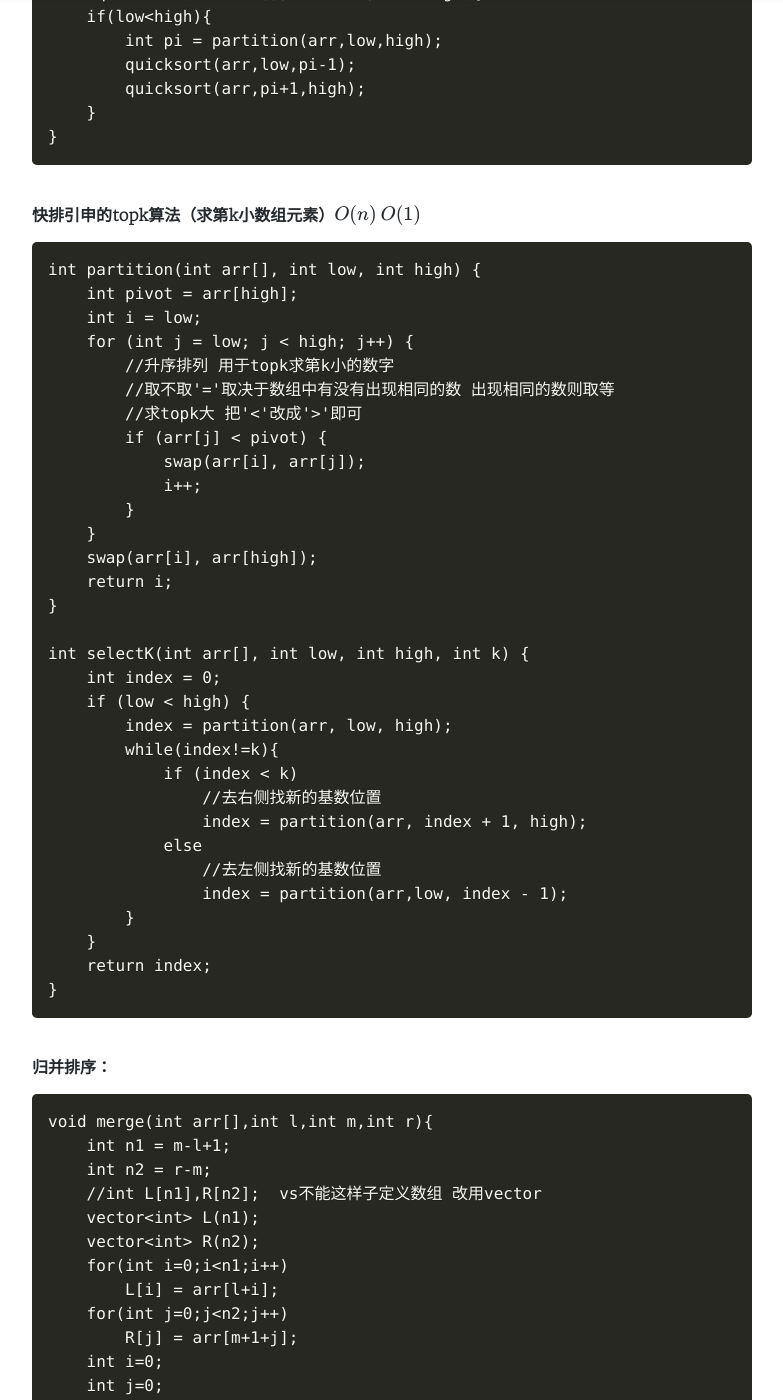
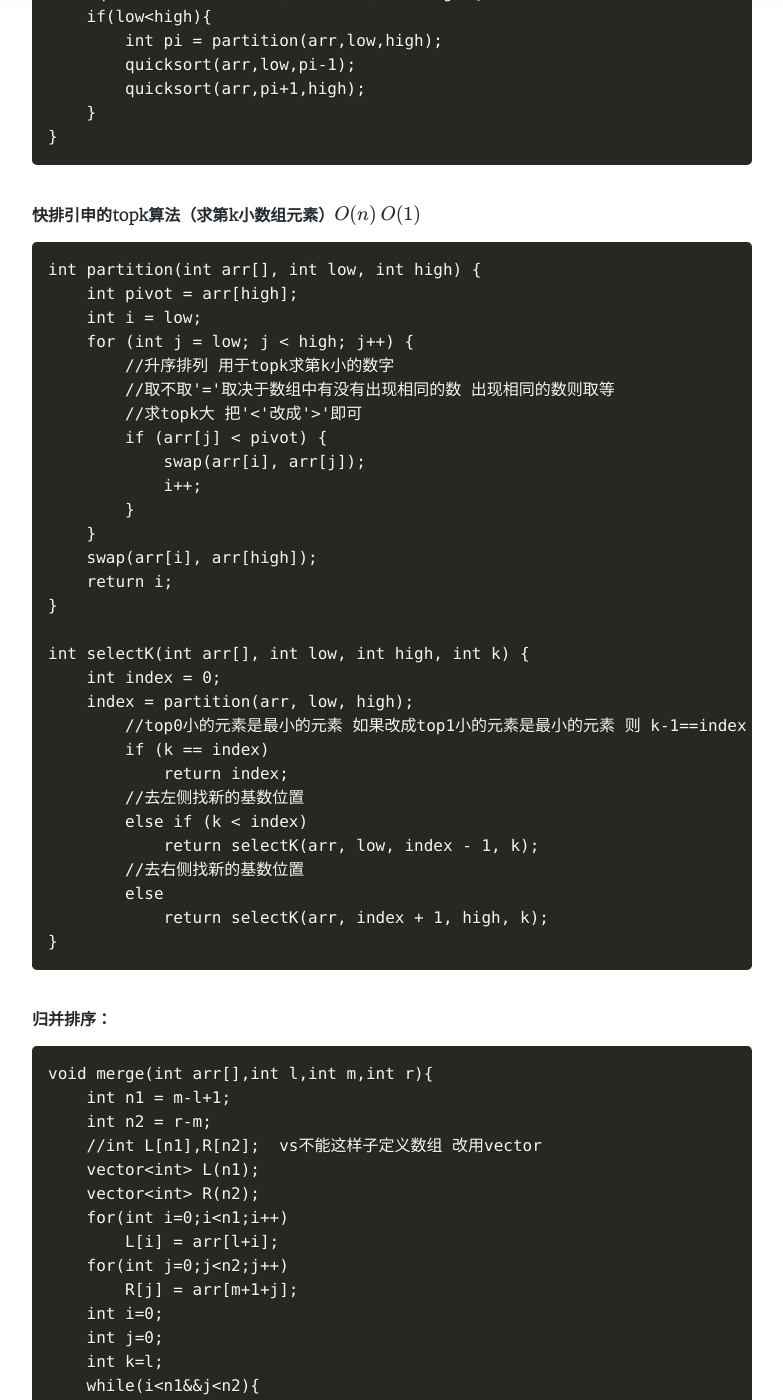
Before and after one commit to geekgitcode/geekgitcode.github.io, a Jekyll site: the page built from _posts/2020-10-23-sort.md, in a window 1280 px wide and 1400 px high, scrolled down 938 px. Shown: the whole window, without its empty margins (248-1031 px from the left). Built offline with Jekyll 4.4.1, drawn with Linux system fonts in a browser that asks for light colours; nearby versions of some CDN libraries; formulas are drawn with MathJax 3; a style sheet for code colours, icons or effects is not loaded.

Commit message:
Update 2020-10-23-sort.md

````diff
--- a/_posts/2020-10-23-sort.md
+++ b/_posts/2020-10-23-sort.md
@@ -58,18 +58,16 @@
 
 int selectK(int arr[], int low, int high, int k) {
 	int index = 0;
-	if (low < high) {
-		index = partition(arr, low, high);
-		while(index!=k){
-			if (index < k)
-				//去右侧找新的基数位置
-				index = partition(arr, index + 1, high);
-			else
-				//去左侧找新的基数位置
-				index = partition(arr,low, index - 1);
-		}
-	}
-	return index;
+	index = partition(arr, low, high);
+    	//top0小的元素是最小的元素 如果改成top1小的元素是最小的元素 则 k-1==index
+		if (k == index)
+			return index;
+    	//去左侧找新的基数位置
+		else if (k < index)
+			return selectK(arr, low, index - 1, k);
+    	//去右侧找新的基数位置
+		else
+			return selectK(arr, index + 1, high, k);
 }
 ```
 
````
